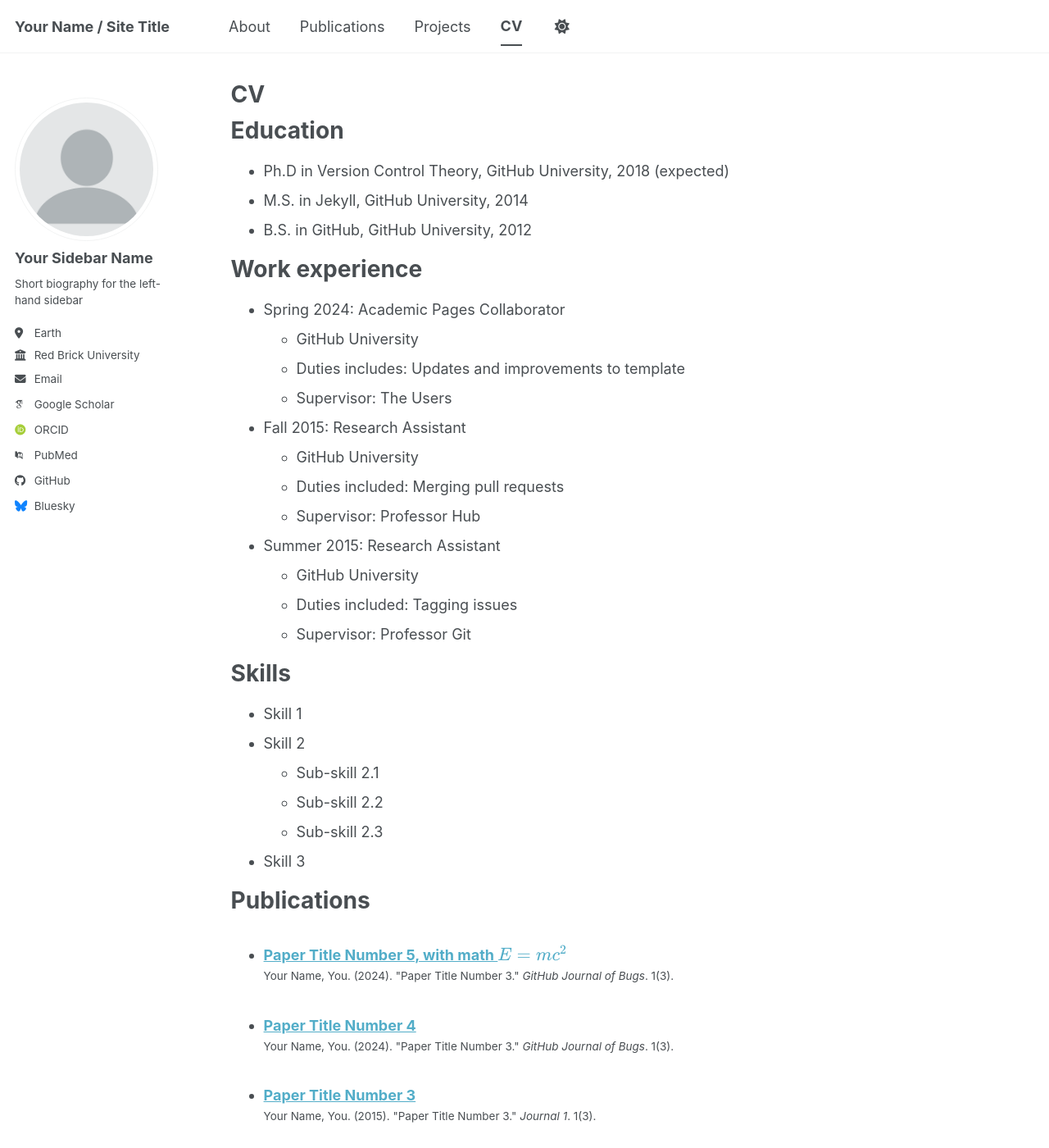
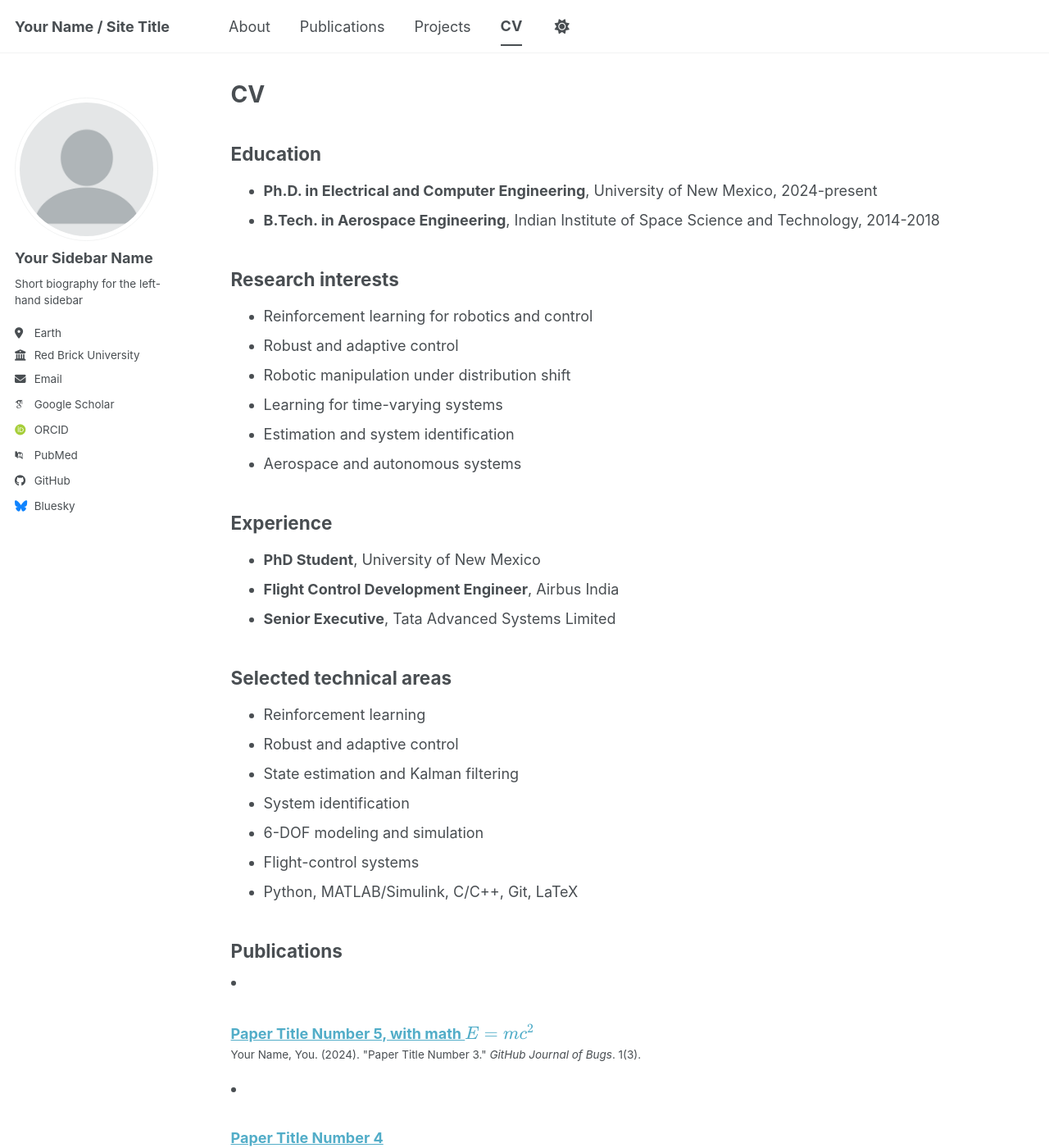
Before and after one commit to shaifaleesaxena/shaifaleesaxena.github.io, a Jekyll site: the page built from _pages/cv.md, in a window 1280 px wide and 1400 px high. Shown: the whole window at 82% size. Built offline with Jekyll 4.4.1, drawn with Linux system fonts in a browser that asks for light colours; some web fonts are replaced; a script bundle is joined from its source files by our own code; library files that are not in the unit come from our copies; some of the changed text lies outside the part shown.

Commit message:
Revise CV sections for education and experience
Updated education, experience, and research interests sections. Added selected technical areas and honors.

```diff
--- a/_pages/cv.md
+++ b/_pages/cv.md
@@ -7,58 +7,42 @@ redirect_from:
   - /resume
 ---
 
-{% include base_path %}
+## Education
 
-Education
-======
-* Ph.D in Version Control Theory, GitHub University, 2018 (expected)
-* M.S. in Jekyll, GitHub University, 2014
-* B.S. in GitHub, GitHub University, 2012
+- **Ph.D. in Electrical and Computer Engineering**, University of New Mexico, 2024-present
+- **B.Tech. in Aerospace Engineering**, Indian Institute of Space Science and Technology, 2014-2018
 
-Work experience
-======
-* Spring 2024: Academic Pages Collaborator
-  * GitHub University
-  * Duties includes: Updates and improvements to template
-  * Supervisor: The Users
+## Research interests
 
-* Fall 2015: Research Assistant
-  * GitHub University
-  * Duties included: Merging pull requests
-  * Supervisor: Professor Hub
+- Reinforcement learning for robotics and control
+- Robust and adaptive control
+- Robotic manipulation under distribution shift
+- Learning for time-varying systems
+- Estimation and system identification
+- Aerospace and autonomous systems
 
-* Summer 2015: Research Assistant
-  * GitHub University
-  * Duties included: Tagging issues
-  * Supervisor: Professor Git
+## Experience
 
-Skills
-======
-* Skill 1
-* Skill 2
-  * Sub-skill 2.1
-  * Sub-skill 2.2
-  * Sub-skill 2.3
-* Skill 3
+- **PhD Student**, University of New Mexico
+- **Flight Control Development Engineer**, Airbus India
+- **Senior Executive**, Tata Advanced Systems Limited
 
-Publications
-======
-  <ul>{% for post in site.publications reversed %}
-    {% include archive-single-cv.html %}
-  {% endfor %}</ul>
+## Selected technical areas
 
-Talks
-======
-  <ul>{% for post in site.talks reversed %}
-    {% include archive-single-talk-cv.html  %}
-  {% endfor %}</ul>
+- Reinforcement learning
+- Robust and adaptive control
+- State estimation and Kalman filtering
+- System identification
+- 6-DOF modeling and simulation
+- Flight-control systems
+- Python, MATLAB/Simulink, C/C++, Git, LaTeX
 
-Teaching
-======
-  <ul>{% for post in site.teaching reversed %}
-    {% include archive-single-cv.html %}
-  {% endfor %}</ul>
+## Publications
 
-Service and leadership
-======
-* Currently signed in to 43 different slack teams
+{% for post in site.publications reversed %}
+  {% include archive-single-cv.html %}
+{% endfor %}
+
+## Honors
+
+- Second Best Paper Award, 2nd International Conference on Structural Integrity (ICONS), IIT Madras, 2018
```
